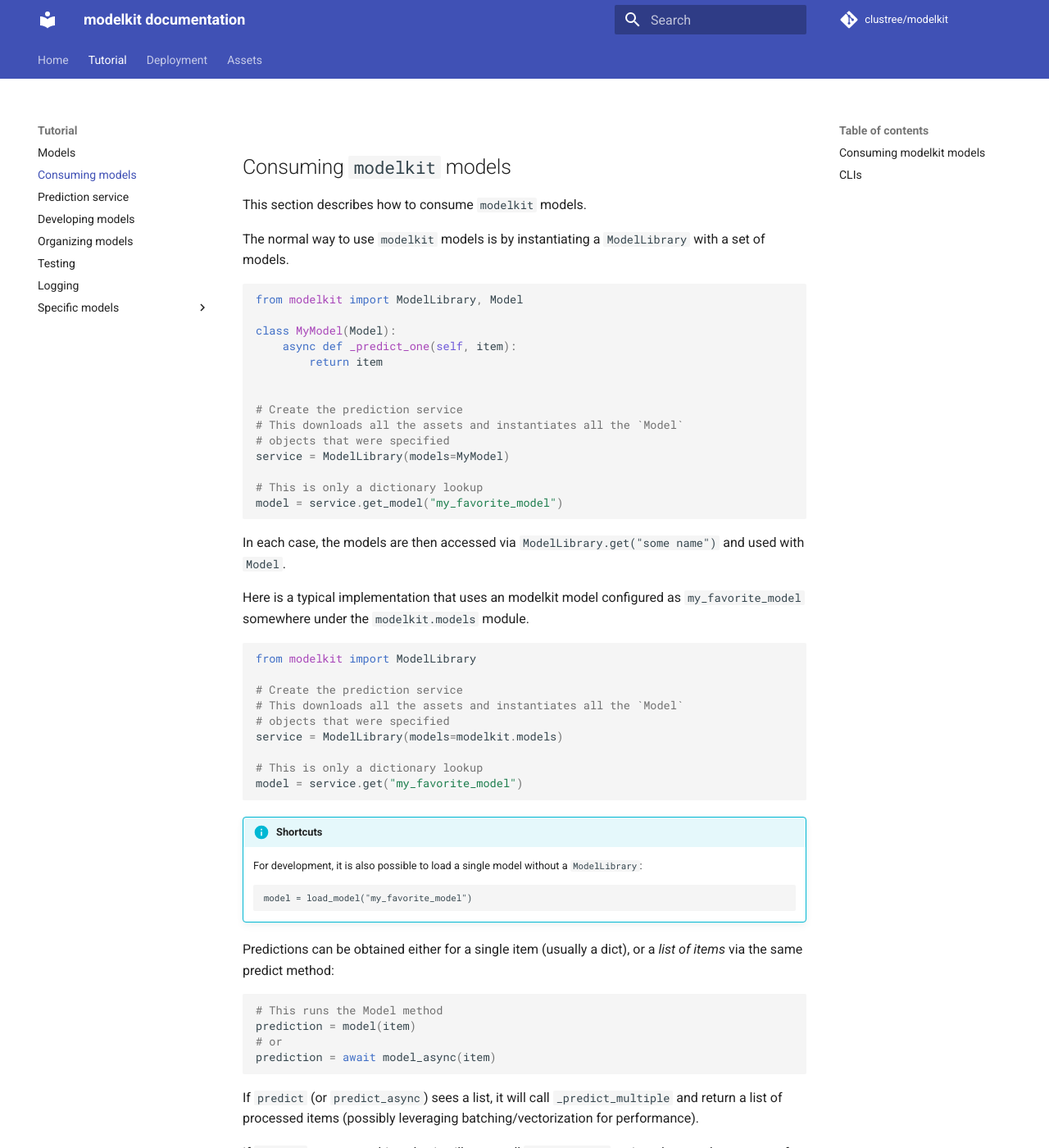
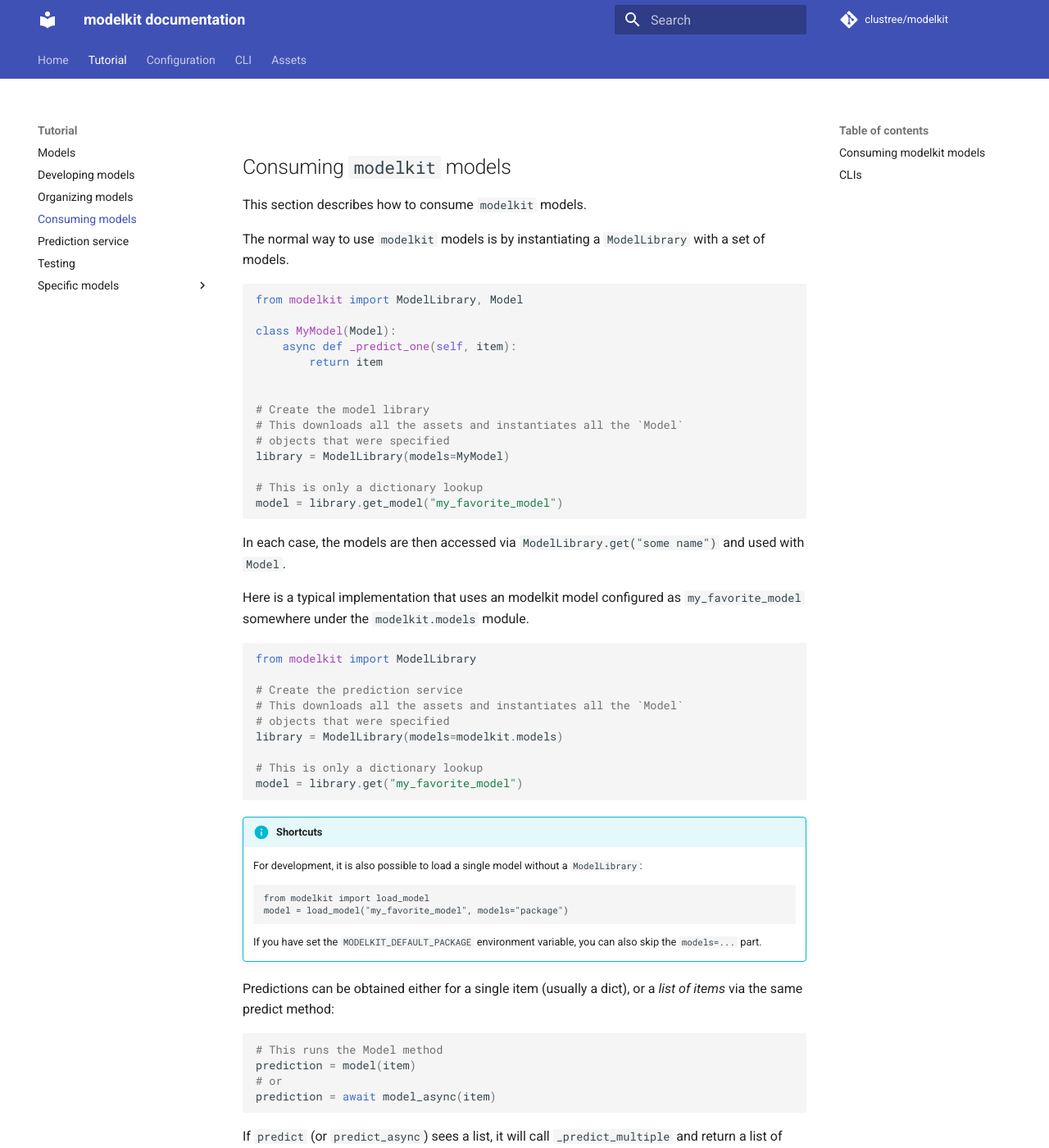
Before and after one commit to Cornerstone-OnDemand/modelkit, an MkDocs documentation site: the page built from docs/library/using_models.md, in a window 1280 px wide and 1400 px high. Shown: the whole window at 82% size. Built offline with MkDocs 1.6.1 and Material for MkDocs 9.7.7, drawn with Linux system fonts in a browser that asks for light colours; comment, search, counter and statistics services are not loaded.

Commit message:
docs: moar edits

````diff
--- a/docs/library/using_models.md
+++ b/docs/library/using_models.md
@@ -13,13 +13,13 @@
         return item
 
 
-# Create the prediction service
+# Create the model library
 # This downloads all the assets and instantiates all the `Model`
 # objects that were specified
-service = ModelLibrary(models=MyModel)
+library = ModelLibrary(models=MyModel)
 
 # This is only a dictionary lookup
-model = service.get_model("my_favorite_model")
+model = library.get_model("my_favorite_model")
 ```
 
 In each case, the models are then accessed via `ModelLibrary.get("some name")`
@@ -33,10 +33,10 @@
 # Create the prediction service
 # This downloads all the assets and instantiates all the `Model`
 # objects that were specified
-service = ModelLibrary(models=modelkit.models)
+library = ModelLibrary(models=modelkit.models)
 
 # This is only a dictionary lookup
-model = service.get("my_favorite_model")
+model = library.get("my_favorite_model")
 ```
 
 !!! info "Shortcuts"
@@ -44,8 +44,11 @@
     For development, it is also possible to load a single model without a `ModelLibrary`:
 
     ```
-    model = load_model("my_favorite_model")
+    from modelkit import load_model
+    model = load_model("my_favorite_model", models="package")
     ```
+
+    If you have set the `MODELKIT_DEFAULT_PACKAGE` environment variable, you can also skip the `models=...` part.
 
 Predictions can be obtained either for a single item (usually a dict), or a _list of items_
 via the same predict method:
--- a/mkdocs.yml
+++ b/mkdocs.yml
@@ -6,18 +6,17 @@
   - Home: 'index.md'
   - Tutorial:
     - Models: 'library/overview.md'
+    - Developing models: 'library/developing_modelkit.md'
+    - Organizing models: 'library/organizing.md'
     - Consuming models: 'library/using_models.md'
     - Prediction service: 'library/model_library.md'
-    - Developing models: 'library/developing_modelkit.md'
-    - Organizing models: 'library/organizing.md'
     - Testing: 'library/testing.md'
-    - Logging: 'logging.md'
     - Specific models:
       - Tensorflow models: 'library/special/tensorflow.md'
       - Distant Models: 'library/special/distant.md'
-  - Deployment:
+  - Configuration:
     - Configuration: 'configuration.md'
-    - CLI: 'cli.md'
+  - CLI: 'cli.md'
   - Assets:
     - Introduction: 'assets/index.md'
     - Assets push: 'assets/assets_push.md'
````
Also changed, not shown: docs/assets/environment.md (+23 -12 lines), docs/cli.md (+23 -0 lines), docs/logging.md (deleted, +0 -90 lines).
